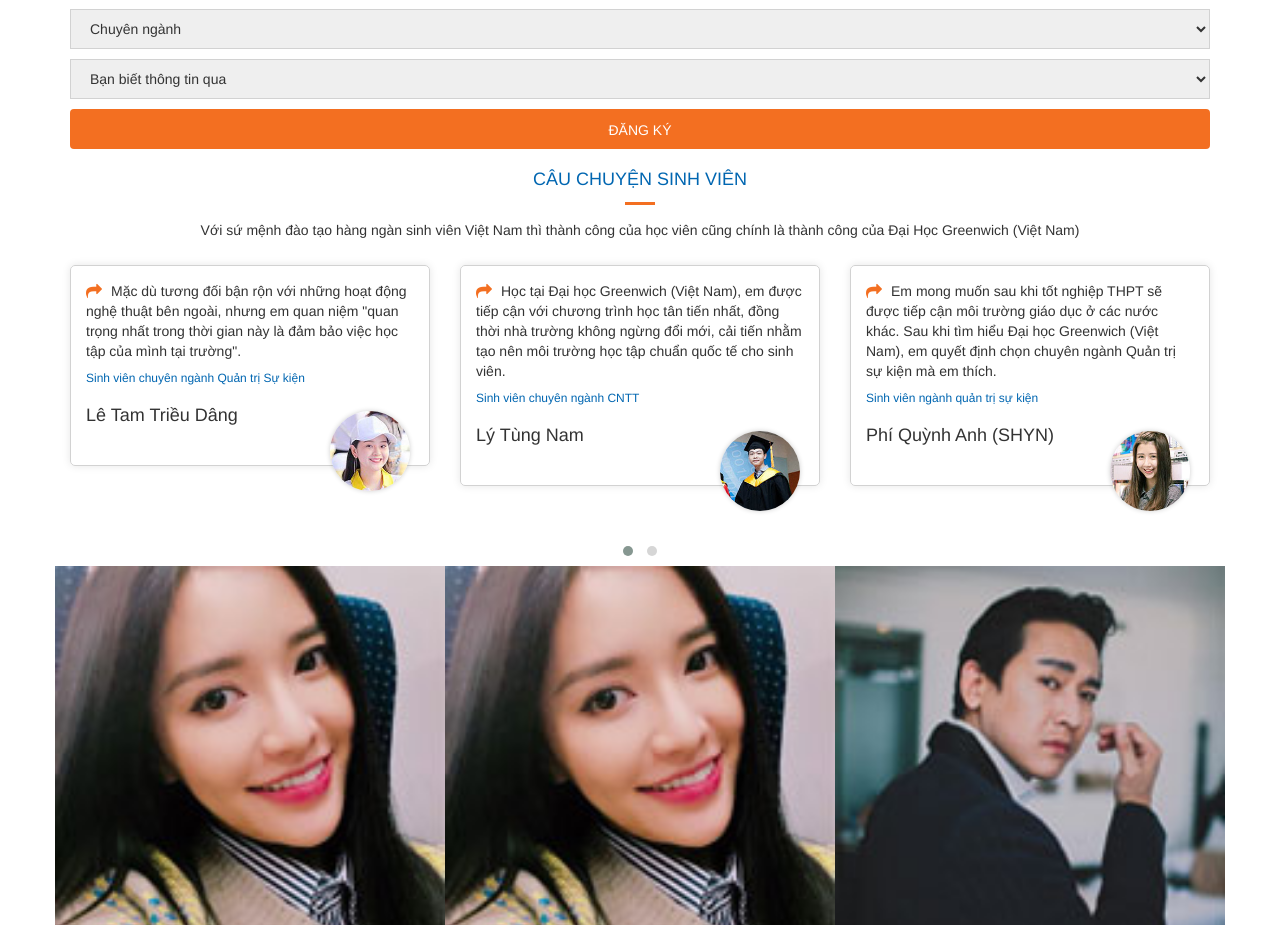
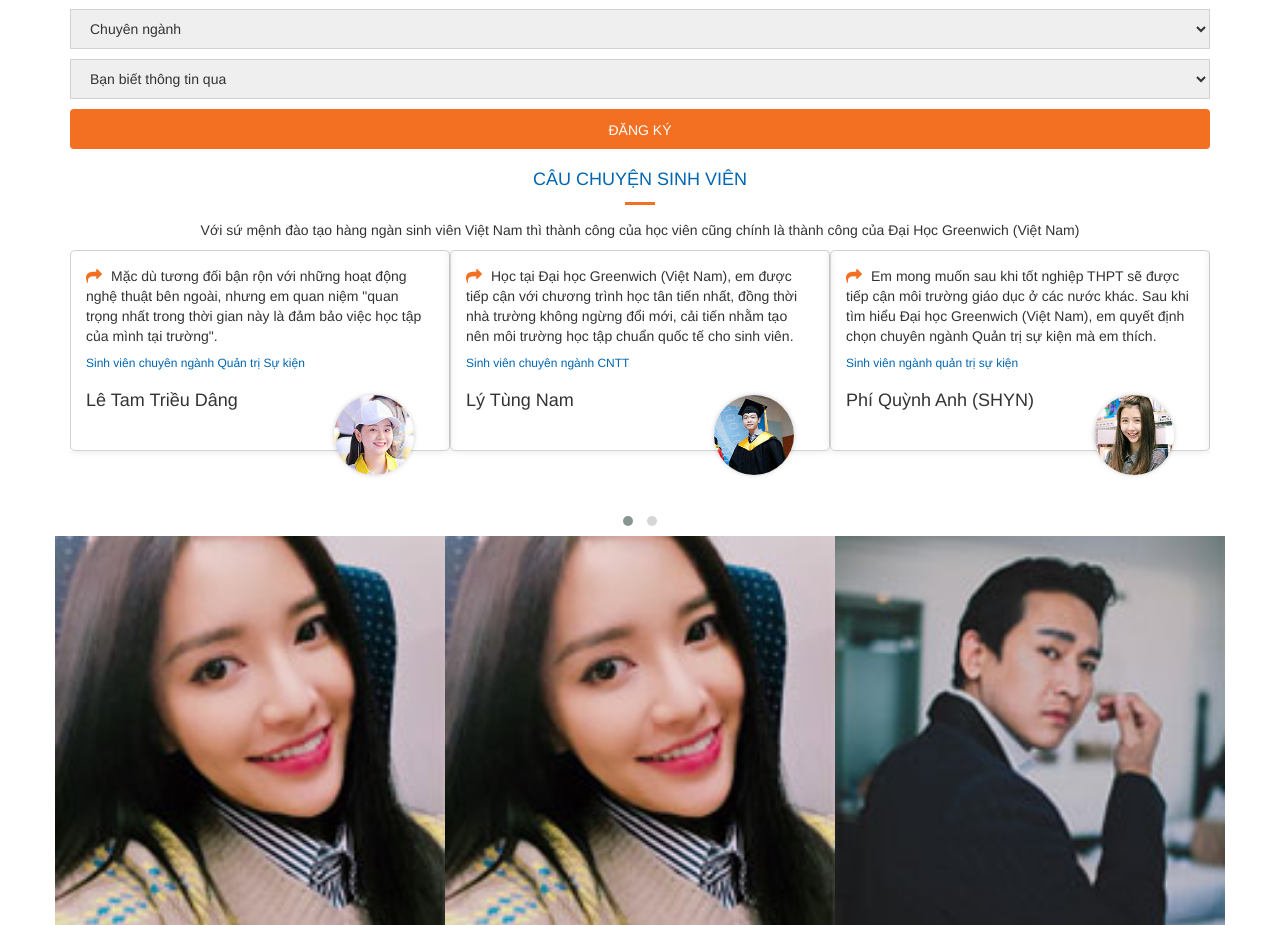
Before and after one commit to toan10921/lp, a PHP site: page /index-amp.html in a window 1280 px wide. Shown: the part 4078-5003 px from the top of the page. Run offline with PHP 8.4, Linux system fonts and the light colour scheme; some libraries are stand-ins or nearby versions.

Commit message:
tu update code

```diff
--- a/assets/css/mobile.css
+++ b/assets/css/mobile.css
@@ -1,7 +1,7 @@
 .radius5, .chuyen-nganh-title, .chuyen-nganh-wrap .col-dangky-inner .bang-greenwich {
   border-radius: 5px; }
 
-.color, .content-thongtin > ul > li:before, .sinhvien_slider-outer .owl-stage-outer .owl-item .sinhvien-item .sv-career, .fancybox-chuyen-nganh .second-block .second-block-inner .job-target li:before {
+.color, .content-thongtin > ul > li:before, .sinhvien_slider-outer .sinhvien-item .sv-career, .fancybox-chuyen-nganh .second-block .second-block-inner .job-target li:before {
   color: #0066b1; }
 
 .font-bold, .content-thongtin > h5, .chuyen-nganh-wrap .col-content .col-content-inner .thong-tin-content .tbl-thongtin tr td:first-child {
@@ -13,7 +13,7 @@
 .grayd2 {
   color: #d2d2d2; }
 
-.color-orange, .sinhvien_slider-outer .owl-stage-outer .owl-item .sinhvien-item .sv-desc:before, .chuyen-nganh-wrap .col-content .col-content-inner .thong-tin-content .tbl-thongtin tr td:last-child ul li:before {
+.color-orange, .sinhvien_slider-outer .sinhvien-item .sv-desc:before, .chuyen-nganh-wrap .col-content .col-content-inner .thong-tin-content .tbl-thongtin tr td:last-child ul li:before {
   color: #f36f21; }
 
 .color-green {
@@ -42,7 +42,7 @@
   font-size: 18px;
   line-height: normal; }
 
-.after-df, .title-box:after, .content-thongtin > ul > li:before, .sinhvien_slider-outer .owl-stage-outer .owl-item .sinhvien-item .sv-desc:before, .chuyen-nganh-wrap .chuyen-nganh-item .text-wrap .readmore:after, .chuyen-nganh-wrap .col-dangky-inner .bang-greenwich:before, .chuyen-nganh-wrap .col-dangky-inner .xem-mau-bang:before, .chuyen-nganh-wrap .col-content .col-content-inner .thong-tin-content .tbl-thongtin tr td:last-child ul li:before, .fancybox-chuyen-nganh .first-block .first-block-inner .content-text > h4:after, .fancybox-chuyen-nganh .second-block .second-block-inner .job-target li:before {
+.after-df, .title-box:after, .content-thongtin > ul > li:before, .sinhvien_slider-outer .sinhvien-item .sv-desc:before, .chuyen-nganh-wrap .chuyen-nganh-item .text-wrap .readmore:after, .chuyen-nganh-wrap .col-dangky-inner .bang-greenwich:before, .chuyen-nganh-wrap .col-dangky-inner .xem-mau-bang:before, .chuyen-nganh-wrap .col-content .col-content-inner .thong-tin-content .tbl-thongtin tr td:last-child ul li:before, .fancybox-chuyen-nganh .first-block .first-block-inner .content-text > h4:after, .fancybox-chuyen-nganh .second-block .second-block-inner .job-target li:before {
   content: "";
   display: block;
   position: absolute; }
@@ -178,18 +178,13 @@ img {
   margin-top: 20px;
   margin-bottom: 15px; }
 
-.sinhvien_slider-outer {
-  margin: 0px -15px; }
-  .sinhvien_slider-outer .owl-stage-outer {
-    padding-top: 15px;
-    padding-bottom: 45px; }
-    .sinhvien_slider-outer .owl-stage-outer .owl-item {
-      padding: 0px 15px; }
-      .sinhvien_slider-outer .owl-stage-outer .owl-item .sinhvien-item {
+.sinhvien_slider-outer .sinhvien-item {
+  position: relative;
+  margin-bottom: 50px;
   border: 1px solid #d2d2d2;
   padding: 15px;
   box-shadow: 0px 0px 8px 0px rgba(0, 0, 0, 0.1); }
-        .sinhvien_slider-outer .owl-stage-outer .owl-item .sinhvien-item .img-wrap {
+  .sinhvien_slider-outer .sinhvien-item .img-wrap {
     width: 80px;
     height: 80px;
     border-radius: 50%;
@@ -198,13 +193,13 @@ img {
     right: 35px;
     bottom: -25px;
     box-shadow: 0px 0px 5px rgba(0, 0, 0, 0.2); }
-        .sinhvien_slider-outer .owl-stage-outer .owl-item .sinhvien-item .sv-name {
+  .sinhvien_slider-outer .sinhvien-item .sv-name {
     position: relative;
     padding-bottom: 14px; }
-        .sinhvien_slider-outer .owl-stage-outer .owl-item .sinhvien-item .sv-desc {
+  .sinhvien_slider-outer .sinhvien-item .sv-desc {
     text-indent: 25px;
     position: relative; }
-          .sinhvien_slider-outer .owl-stage-outer .owl-item .sinhvien-item .sv-desc:before {
+    .sinhvien_slider-outer .sinhvien-item .sv-desc:before {
       font-family: FontAwesome;
       content: "\f064";
       text-indent: 0px;
@@ -399,7 +394,7 @@ img {
 
 .fancybox-chuyen-nganh {
   max-width: 800px;
-  padding: 15px 15px; }
+  padding: 15px 15px !important; }
   .fancybox-chuyen-nganh .first-block .first-block-inner {
     border-radius: 10px; }
     .fancybox-chuyen-nganh .first-block .first-block-inner .content-text {
--- a/assets/css/mobile.scss
+++ b/assets/css/mobile.scss
@@ -230,13 +230,9 @@ img{
   }
 }
 .sinhvien_slider-outer{
-  margin: 0px -15px;
-  .owl-stage-outer{
-    padding-top: 15px;
-    padding-bottom: 45px;
-    .owl-item{
-      padding: 0px 15px;
   .sinhvien-item{
+    position: relative;
+    margin-bottom: 50px;
     border: 1px solid #d2d2d2;
     padding: 15px;
     box-shadow: 0px 0px 8px 0px rgba(0, 0, 0, 0.1);
@@ -268,8 +264,6 @@ img{
         font-size: 16px;
         top: -1px;
         @extend .color-orange;
-          }
-        }
       }
     }
   }
@@ -552,7 +546,7 @@ img{
 
 .fancybox-chuyen-nganh{
   max-width: 800px;
-  padding: 15px 15px;
+  padding: 15px 15px !important;
   @extend .radius15;
   .first-block{
     .first-block-inner{
--- a/index-amp-3.html
+++ b/index-amp-3.html
@@ -592,7 +592,7 @@
                         </p>
                     </div>
                     <div class="sinhvien_slider-outer">
-                        <div class="js_sinhvien-slider sinhvien_slider owl-carousel owl-theme owl-loaded owl-drag">
+                        <div class="sinhvien_grid">
                             <div class="sinhvien-item radius5">
                                 <p class="sv-desc">
                                     Mặc dù tương đối bận rộn với những hoạt động nghệ thuật bên ngoài, nhưng em quan niệm "quan trọng nhất trong thời gian này là đảm bảo việc học tập của mình tại trường".
```
Also changed, not shown: 1 other file. Lines whose indentation alone changed are shown as unchanged.
